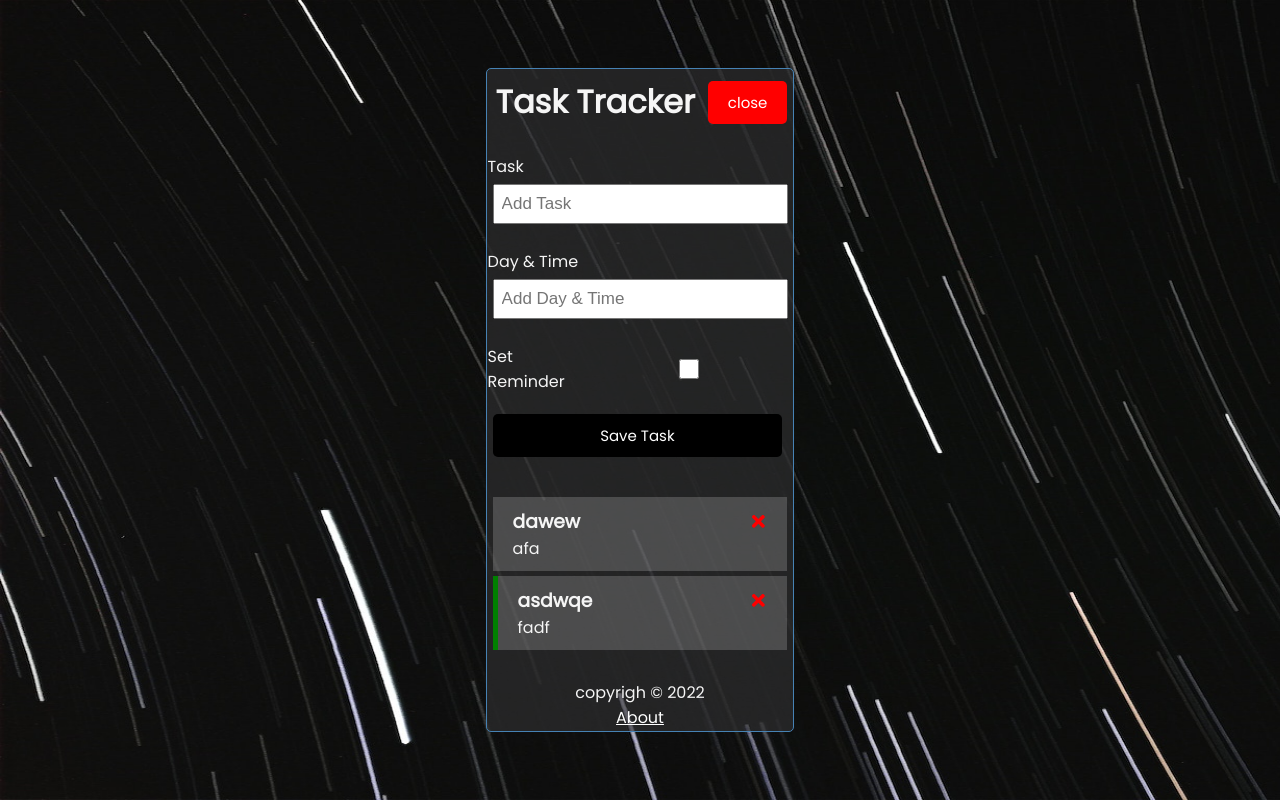
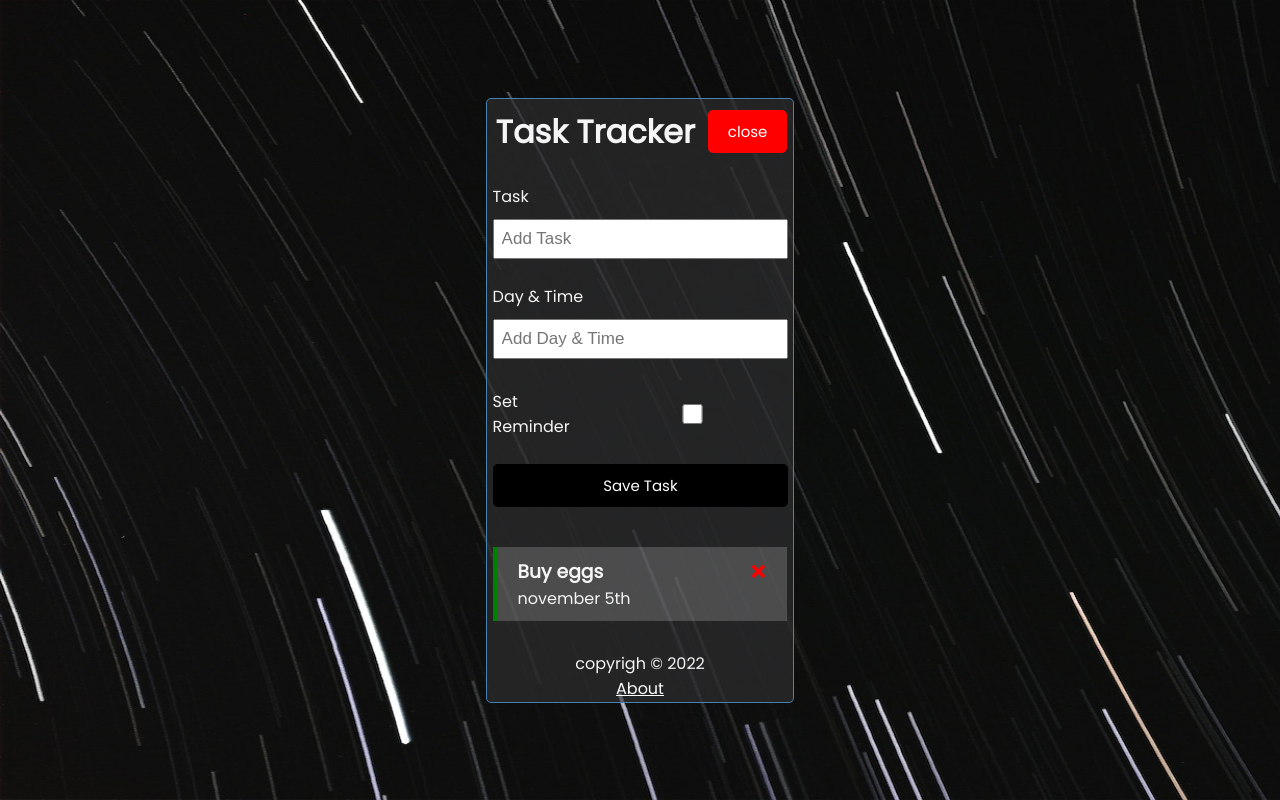
Before and after one commit to n13a/reactTaskTracker, a React (Vite) app: page / in a window 1280 px wide. Both pictures are taken after a click on the button "Add". Built offline with nearby package versions, Linux system fonts and the light colour scheme; data requests are answered from the project's data file.

Commit message:
update readme

```diff
--- a/db.json
+++ b/db.json
@@ -1,16 +1,10 @@
 {
   "tasks": [
     {
-      "text": "dawew",
-      "day": "afa",
-      "reminder": false,
+      "text": "Buy eggs",
+      "day": "november 5th",
+      "reminder": true,
       "id": 1
-    },
-    {
-      "text": "asdwqe",
-      "day": "fadf",
-      "reminder": true,
-      "id": 2
     }
   ]
 }
--- a/src/index.css
+++ b/src/index.css
@@ -74,7 +74,7 @@ body {
 
 .btn-block {
   display: block;
-  width: 95%;
+  width: 97%;
 }
 
 .task {
@@ -105,6 +105,7 @@ body {
 
 .form-control label {
   display: block;
+  margin: 5px;
 }
 
 .form-control input {
```
Also changed, not shown: 1 other file (tests, documents, lock files or other folders).
